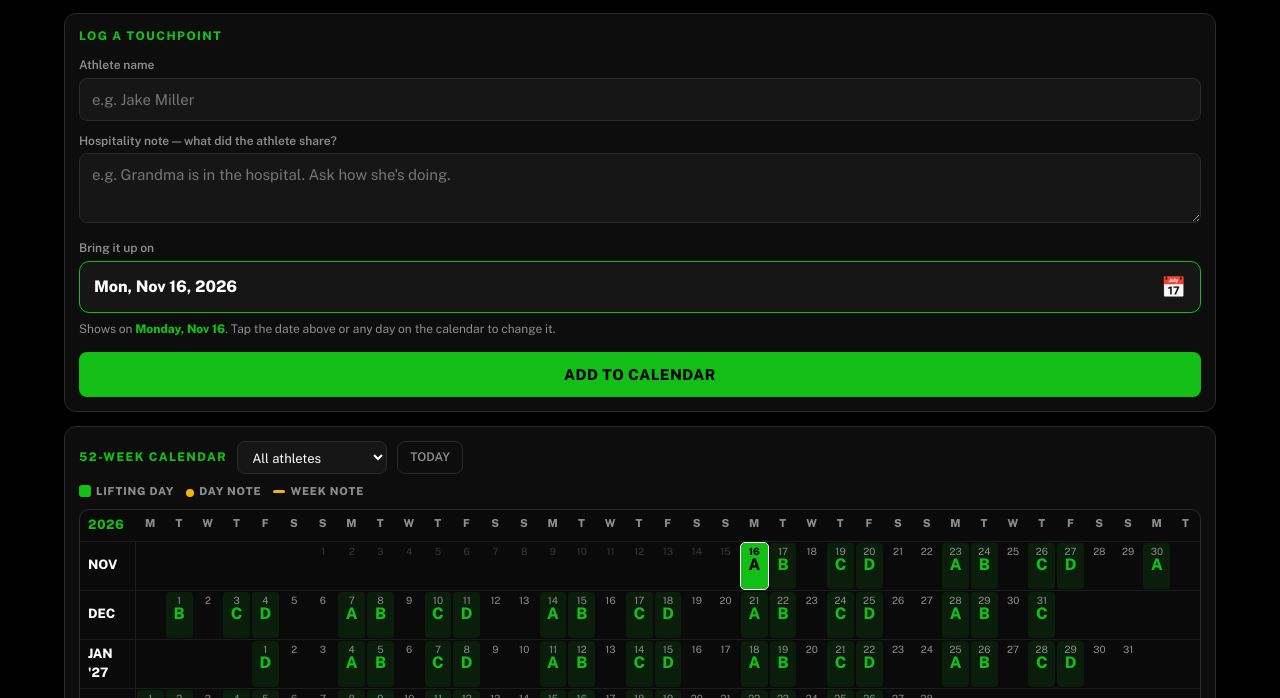
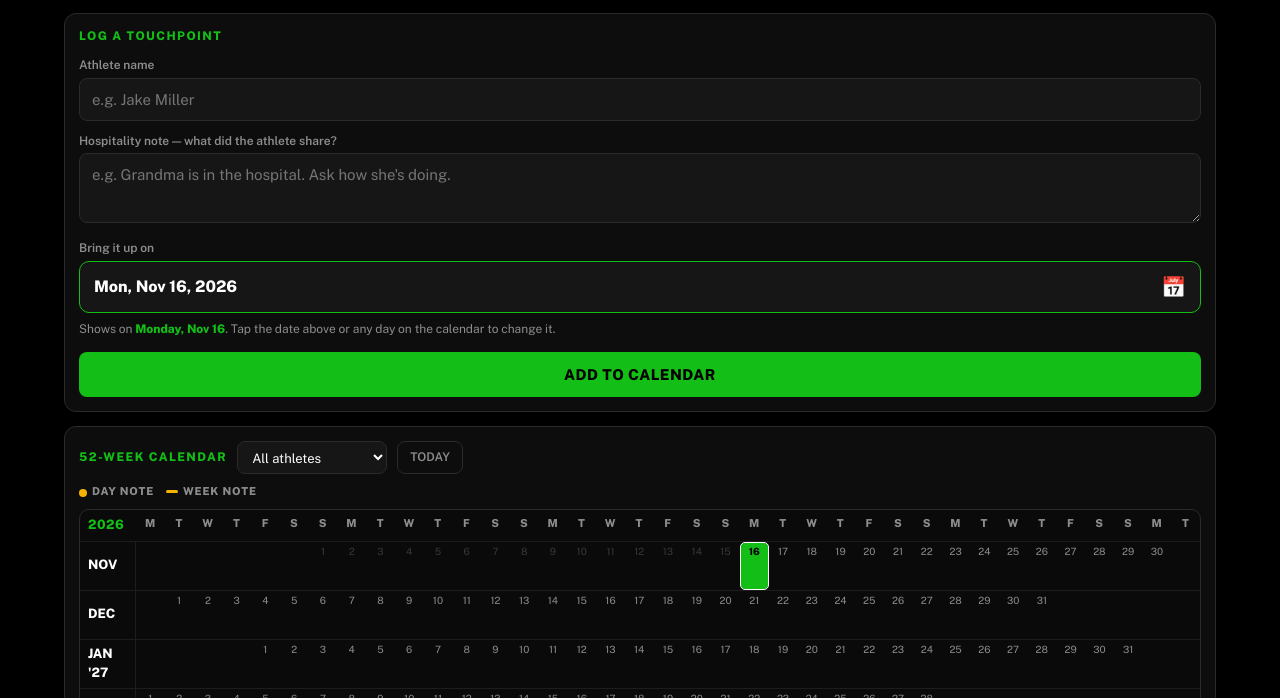
Before and after one commit to Garrettphelps44/Hospitality-log, a plain HTML site: page index.html in a window 1280 px wide. Shown: the part 102-800 px from the top of the page. Drawn offline with nearby package versions, Linux system fonts and the light colour scheme.

Commit message:
Remove lifting-day highlights
Co-Authored-By: Claude Sonnet 5.5 <noreply@anthropic.com>

```diff
--- a/index.html
+++ b/index.html
@@ -134,7 +134,6 @@ input:focus,textarea:focus,select:focus{outline:2px solid var(--g)}
       <button class="ghost" id="goToday">Today</button>
     </div>
     <div class="legend">
-      <span><i style="background:var(--g)"></i>Lifting day</span>
       <span><i style="background:var(--amb);border-radius:50%;width:8px;height:8px"></i>Day note</span>
       <span><i style="background:var(--amb);height:3px;vertical-align:2px"></i>Week note</span>
     </div>
@@ -170,7 +169,7 @@ input:focus,textarea:focus,select:focus{outline:2px solid var(--g)}
 
   /* Mon A, Tue B, Thu C, Fri D (matches the 52-week program) */
   var LET={0:'A',1:'B',3:'C',4:'D'};
-  function letterFor(d){return LET[(d.getDay()+6)%7]||'';}
+  function letterFor(d){return '';}
 
 
   function load(){try{var r=localStorage.getItem(KEY);if(r){var o=JSON.parse(r);if(!o.demo)return o;}}catch(e){}return seed();}
```
